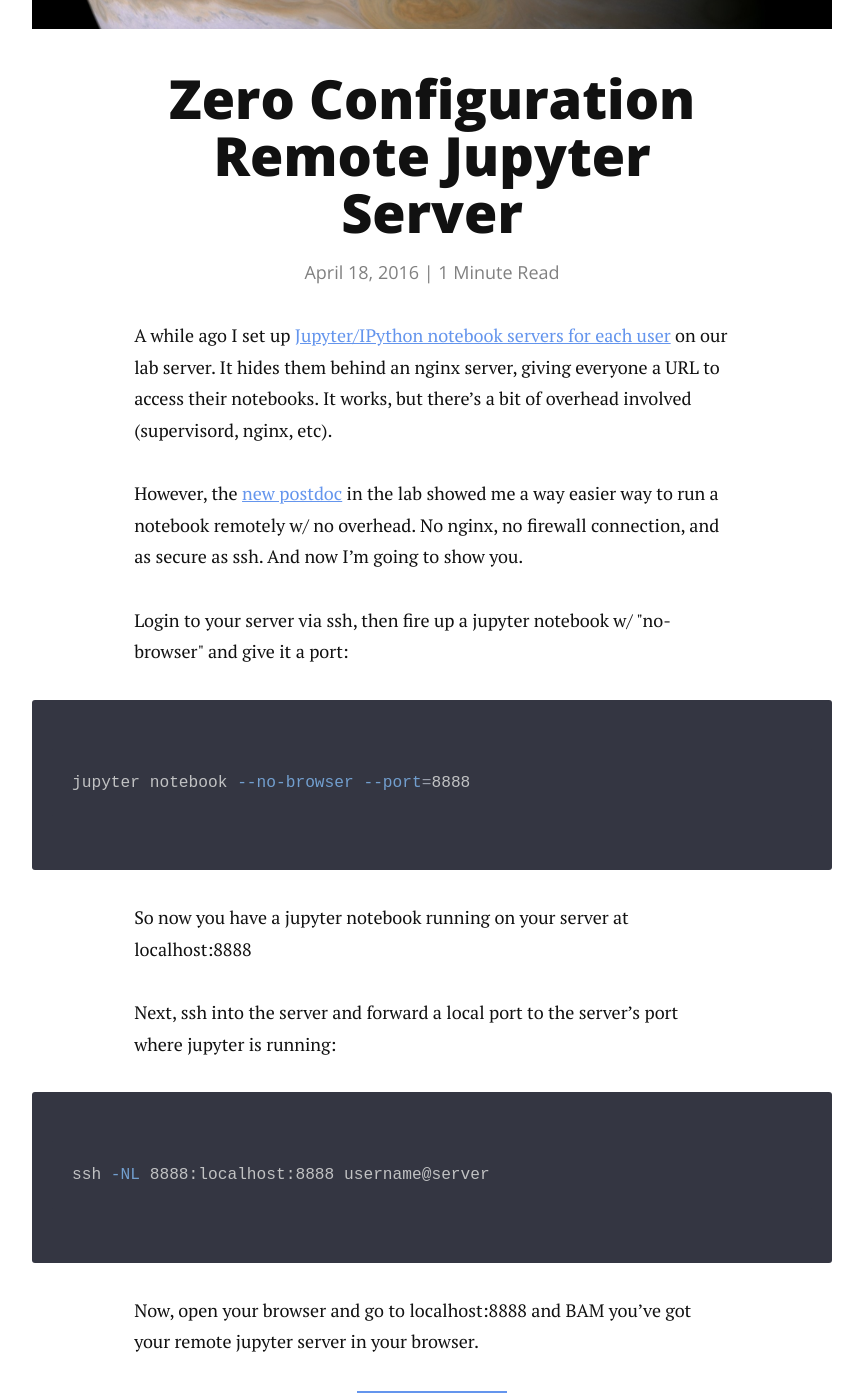
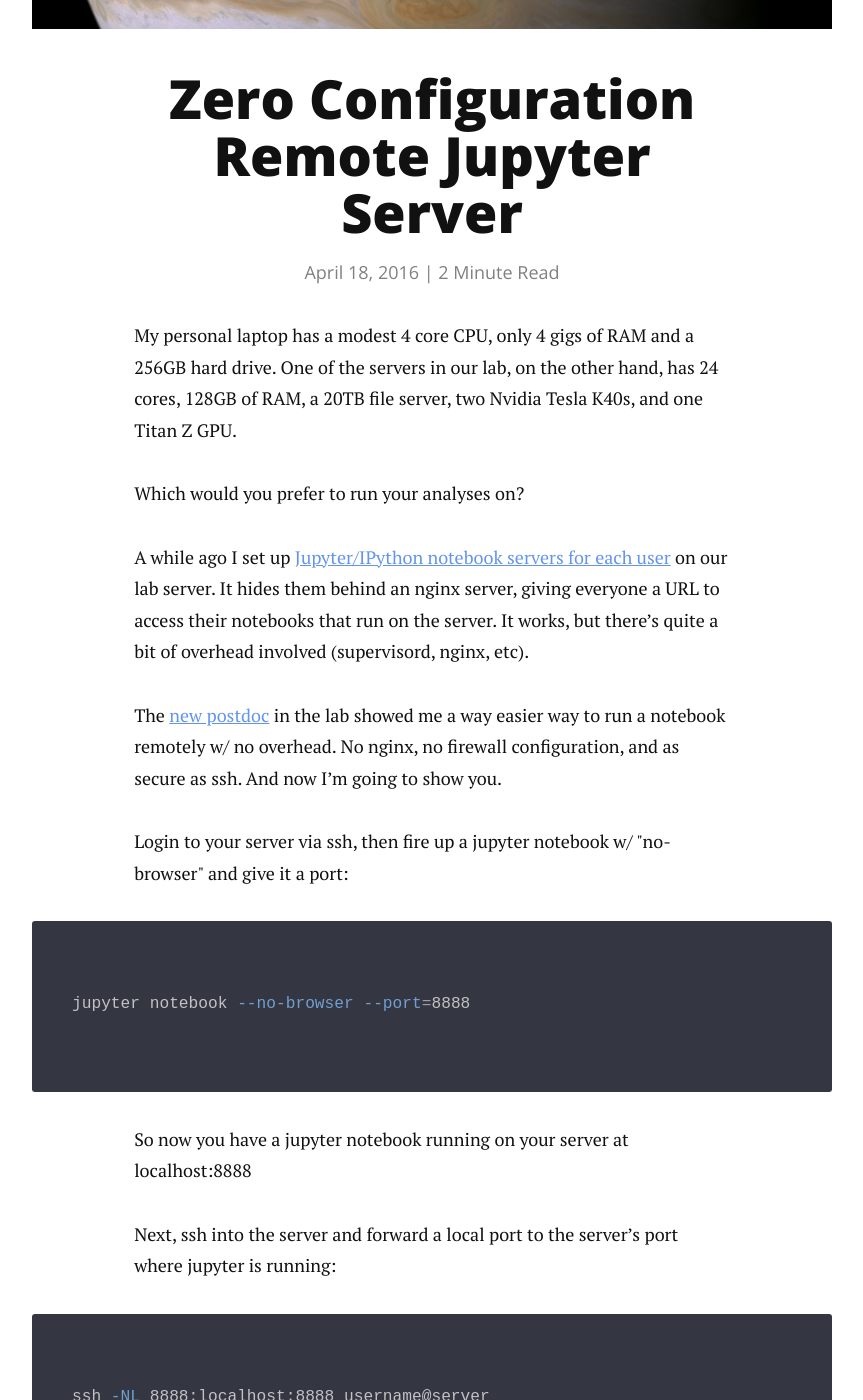
Before and after one commit to neuromusic/neuromusic.github.io, a Jekyll site: the page built from _posts/2016-04-18-zero-configuration-remote-jupyter-server.md, in a window 1280 px wide and 1400 px high, scrolled down 489 px. Shown: the whole window, without its empty margins (208-1071 px from the left). Built offline with Jekyll 4.4.1, drawn with Linux system fonts in a browser that asks for light colours; nearby versions of some CDN libraries; comment, search, counter and statistics services are not loaded; some of the changed text lies outside the part shown.

Commit message:
updated the text a bit

```diff
--- a/_posts/2016-04-18-zero-configuration-remote-jupyter-server.md
+++ b/_posts/2016-04-18-zero-configuration-remote-jupyter-server.md
@@ -7,10 +7,13 @@
 disqus: True
 image: Portrait_of_Jupiter_from_Cassini.jpg
 ---
+My personal laptop has a modest 4 core CPU, only 4 gigs of RAM and a 256GB hard drive. One of the servers in our lab, on the other hand, has 24 cores, 128GB of RAM, a 20TB file server, two Nvidia Tesla K40s, and one Titan Z GPU.
 
-A while ago I set up [Jupyter/IPython notebook servers for each user](https://github.com/neuromusic/ipynb-deploy) on our lab server. It hides them behind an nginx server, giving everyone a URL to access their notebooks. It works, but there's a bit of overhead involved (supervisord, nginx, etc).
+Which would you prefer to run your analyses on?
 
-However, the [new postdoc](https://github.com/zekearneodo) in the lab showed me a way easier way to run a notebook remotely w/ no overhead. No nginx, no firewall connection, and as secure as ssh. And now I'm going to show you.
+A while ago I set up [Jupyter/IPython notebook servers for each user](https://github.com/neuromusic/ipynb-deploy) on our lab server. It hides them behind an nginx server, giving everyone a URL to access their notebooks that run on the server. It works, but there's quite a bit of overhead involved (supervisord, nginx, etc).
+
+The [new postdoc](https://github.com/zekearneodo) in the lab showed me a way easier way to run a notebook remotely w/ no overhead. No nginx, no firewall configuration, and as secure as ssh. And now I'm going to show you.
 
 Login to your server via ssh, then fire up a jupyter notebook w/ &quot;no-browser&quot; and give it a port:
 
@@ -28,5 +31,14 @@
 
 Now, open your browser and go to localhost:8888 and BAM you've got your remote jupyter server in your browser.
 
+This approach is incredibly flexible... as long as you can open up an ssh connection to the server, you can run your notebook on the server using your browser as the interface:
+
 <blockquote class="twitter-tweet tw-align-center" data-conversation="none" data-lang="en"><p lang="en" dir="ltr"><a href="https://twitter.com/neuromusic">@neuromusic</a> As of now I can also confirm this method works for ssh-ing into Amazon EC2 instances, even with a key-pair.</p>&mdash; Grant (@usethespacebar) <a href="https://twitter.com/usethespacebar/status/701235455006617600">February 21, 2016</a></blockquote>
 <script async src="//platform.twitter.com/widgets.js" charset="utf-8"></script>
+
+This opens up tons of possibilities...
+
+- If you use multiple Python environments on your server (say, one for each project), this methods lets you easily easily switch between them.
+- Even if you don't have a headless server you need to connect to, maybe you are on a 5 hour flight and want to connect back to your workstation in the office. Easy peasy.
+
+Try it. Let me know how it goes.
```
